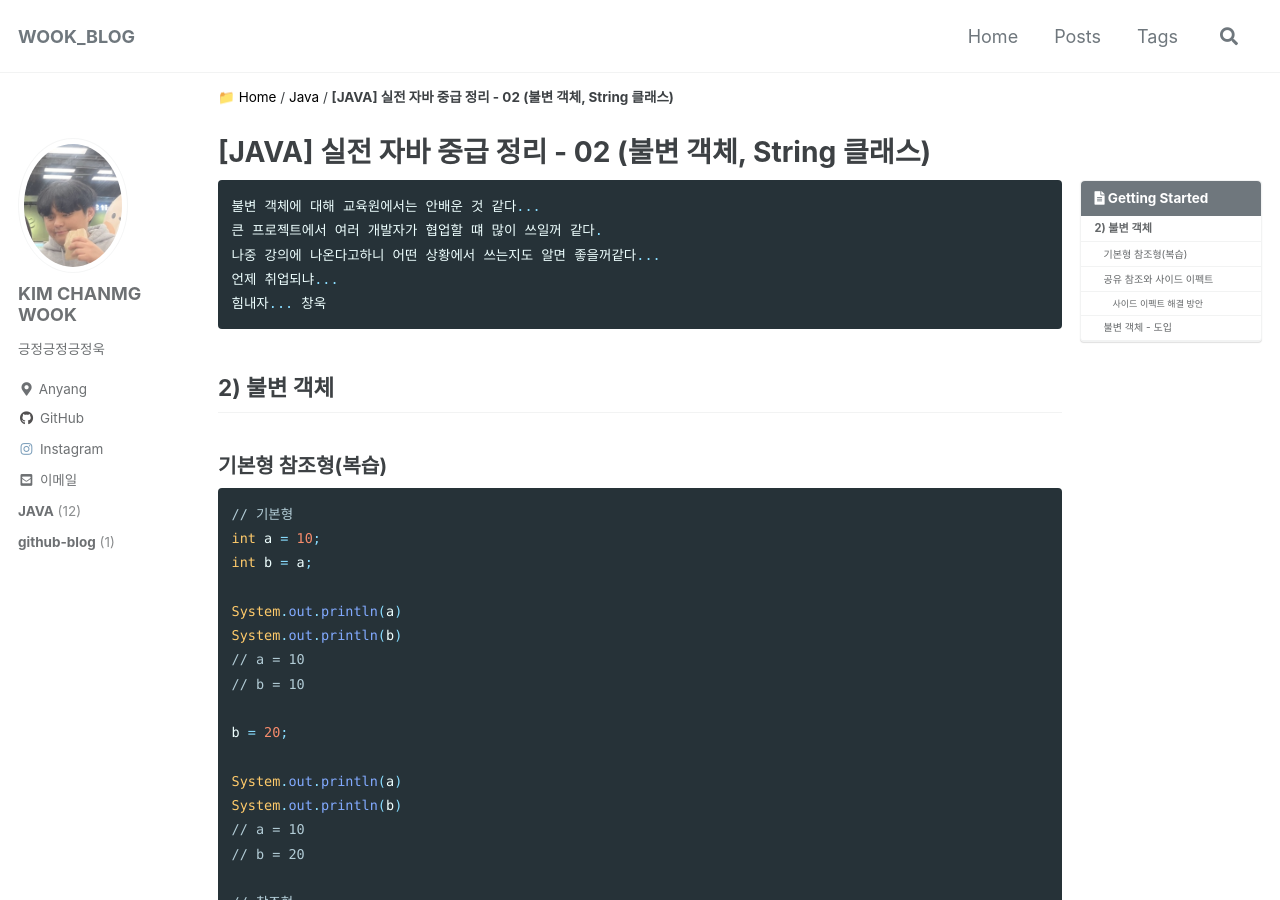
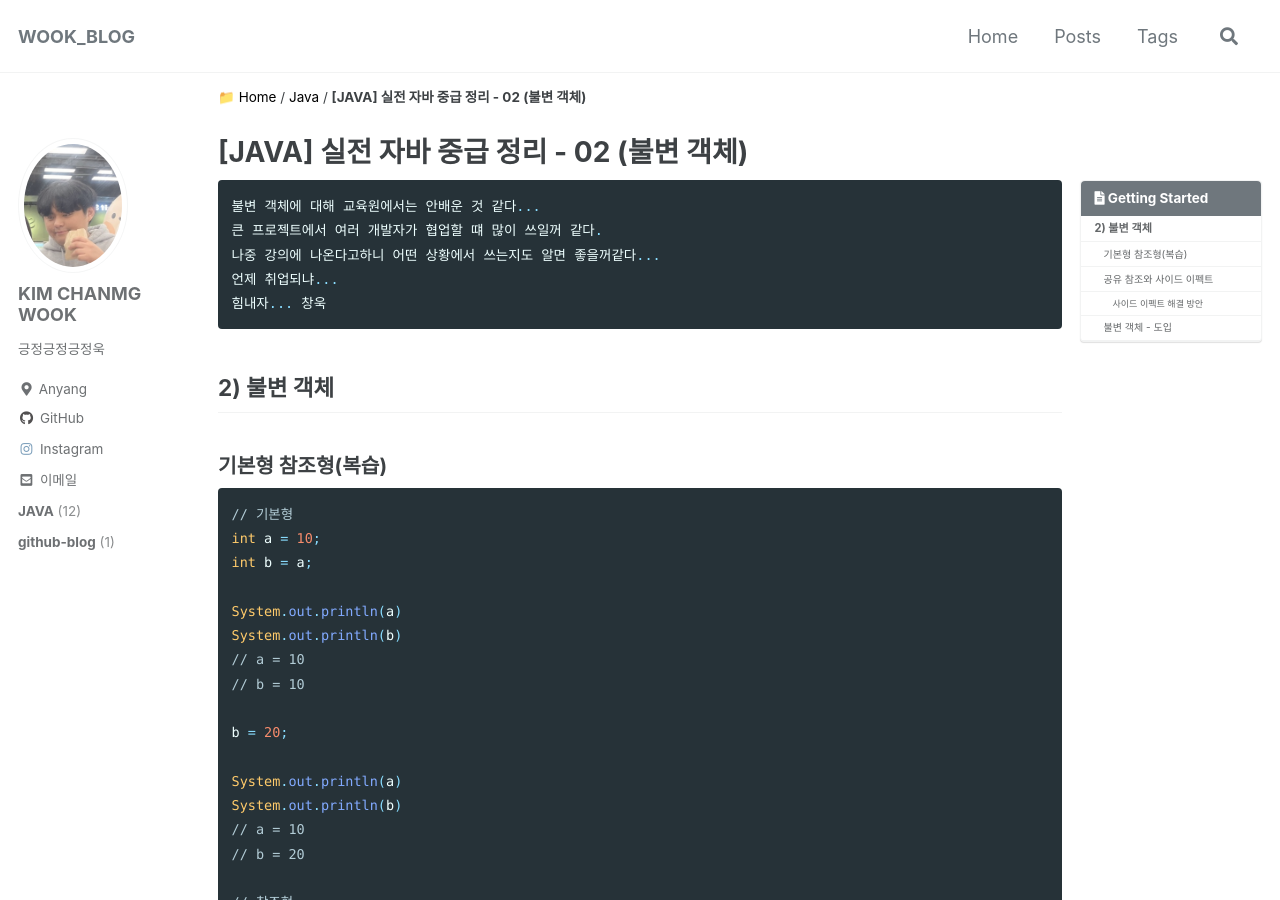
Before and after one commit to CHANGWOOKI/CHANGWOOKI.github.io, a Jekyll site: the page built from _posts/JAVA/2024-05-11-JAVA_STEP3-2.md, in a window 1280 px wide and 900 px high. Built offline with Jekyll 4.4.1, drawn with Linux system fonts in a browser that asks for light colours; cached includes are drawn as plain includes.

Commit message:
실전 자바 중급 불변 객체

```diff
--- a/_posts/JAVA/2024-05-11-JAVA_STEP3-2.md
+++ b/_posts/JAVA/2024-05-11-JAVA_STEP3-2.md
@@ -1,5 +1,5 @@
 ---
-title: "[JAVA] 실전 자바 중급 정리 - 02 (불변 객체, String 클래스)"
+title: "[JAVA] 실전 자바 중급 정리 - 02 (불변 객체)"
 toc: true
 toc_sticky: true
 toc_label: "Getting Started"
```
